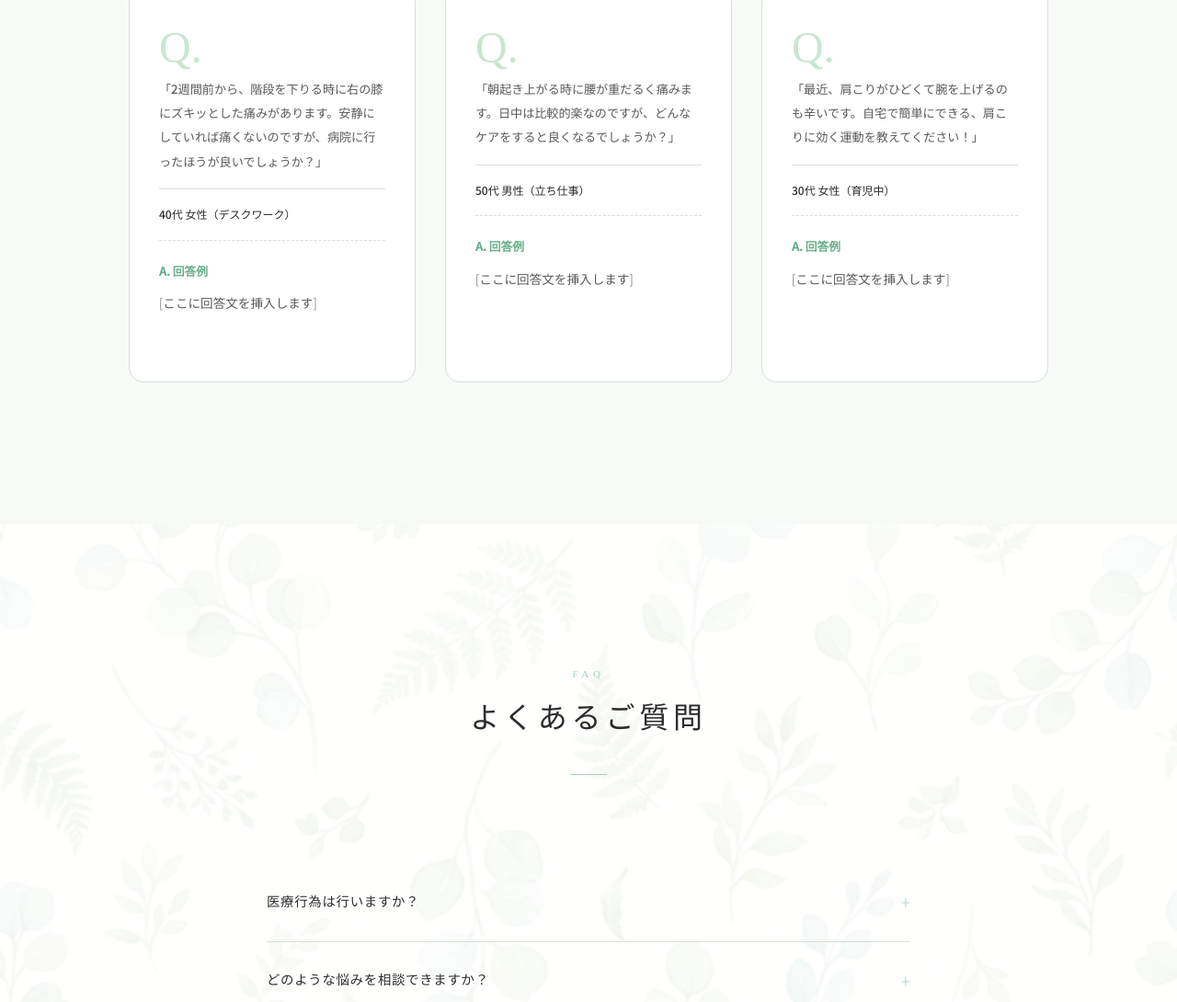
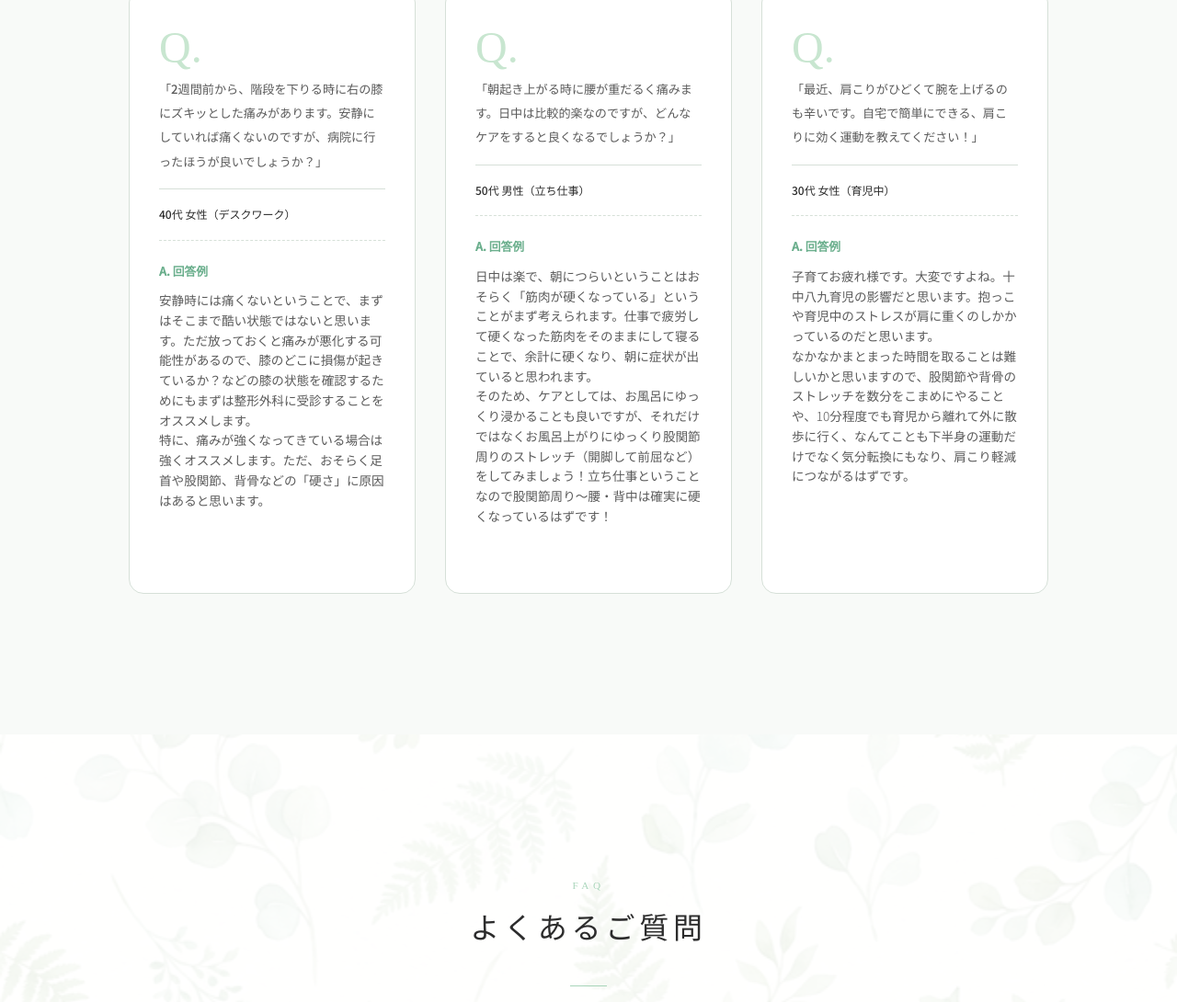
Before and after one commit to kudochin/newsletterLP, a website: page index.html in a window 1280 px wide. Shown: the part 9085-10175 px from the top of the page at 92% size. Drawn offline with Linux system fonts and the light colour scheme.

Commit message:
Update exact text for faq section

```diff
--- a/index.html
+++ b/index.html
@@ -498,8 +498,9 @@
         </div>
         <div style="margin-top: 1rem; padding-top: 1rem; border-top: 1px dashed var(--border-color);">
           <span style="font-size: 0.8rem; font-weight: bold; color: var(--accent-pink-dark);">A. 回答例</span>
-          <p class="voice-text" style="font-size: 0.85rem; color: var(--text-secondary); margin-top: 0.5rem;">
-            [ここに回答文を挿入します]
+          <p class="voice-text" style="font-size: 0.85rem; color: var(--text-secondary); margin-top: 0.5rem; line-height: 1.6;">
+            安静時には痛くないということで、まずはそこまで酷い状態ではないと思います。ただ放っておくと痛みが悪化する可能性があるので、膝のどこに損傷が起きているか？などの膝の状態を確認するためにもまずは整形外科に受診することをオススメします。<br>
+            特に、痛みが強くなってきている場合は強くオススメします。ただ、おそらく足首や股関節、背骨などの「硬さ」に原因はあると思います。
           </p>
         </div>
       </div>
@@ -513,8 +514,9 @@
         </div>
         <div style="margin-top: 1rem; padding-top: 1rem; border-top: 1px dashed var(--border-color);">
           <span style="font-size: 0.8rem; font-weight: bold; color: var(--accent-pink-dark);">A. 回答例</span>
-          <p class="voice-text" style="font-size: 0.85rem; color: var(--text-secondary); margin-top: 0.5rem;">
-            [ここに回答文を挿入します]
+          <p class="voice-text" style="font-size: 0.85rem; color: var(--text-secondary); margin-top: 0.5rem; line-height: 1.6;">
+            日中は楽で、朝につらいということはおそらく「筋肉が硬くなっている」ということがまず考えられます。仕事で疲労して硬くなった筋肉をそのままにして寝ることで、余計に硬くなり、朝に症状が出ていると思われます。<br>
+            そのため、ケアとしては、お風呂にゆっくり浸かることも良いですが、それだけではなくお風呂上がりにゆっくり股関節周りのストレッチ（開脚して前屈など）をしてみましょう！立ち仕事ということなので股関節周り〜腰・背中は確実に硬くなっているはずです！
           </p>
         </div>
       </div>
@@ -528,8 +530,9 @@
         </div>
         <div style="margin-top: 1rem; padding-top: 1rem; border-top: 1px dashed var(--border-color);">
           <span style="font-size: 0.8rem; font-weight: bold; color: var(--accent-pink-dark);">A. 回答例</span>
-          <p class="voice-text" style="font-size: 0.85rem; color: var(--text-secondary); margin-top: 0.5rem;">
-            [ここに回答文を挿入します]
+          <p class="voice-text" style="font-size: 0.85rem; color: var(--text-secondary); margin-top: 0.5rem; line-height: 1.6;">
+            子育てお疲れ様です。大変ですよね。十中八九育児の影響だと思います。抱っこや育児中のストレスが肩に重くのしかかっているのだと思います。<br>
+            なかなかまとまった時間を取ることは難しいかと思いますので、股関節や背骨のストレッチを数分をこまめにやることや、10分程度でも育児から離れて外に散歩に行く、なんてことも下半身の運動だけでなく気分転換にもなり、肩こり軽減につながるはずです。
           </p>
         </div>
       </div>
```
